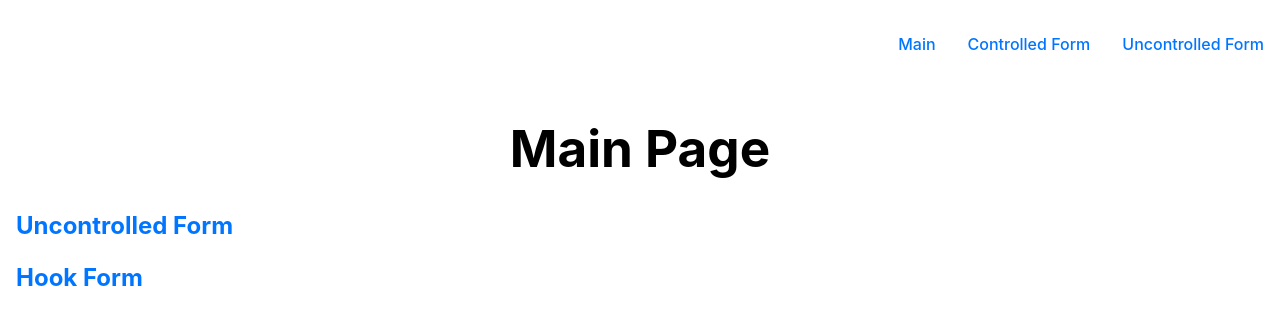
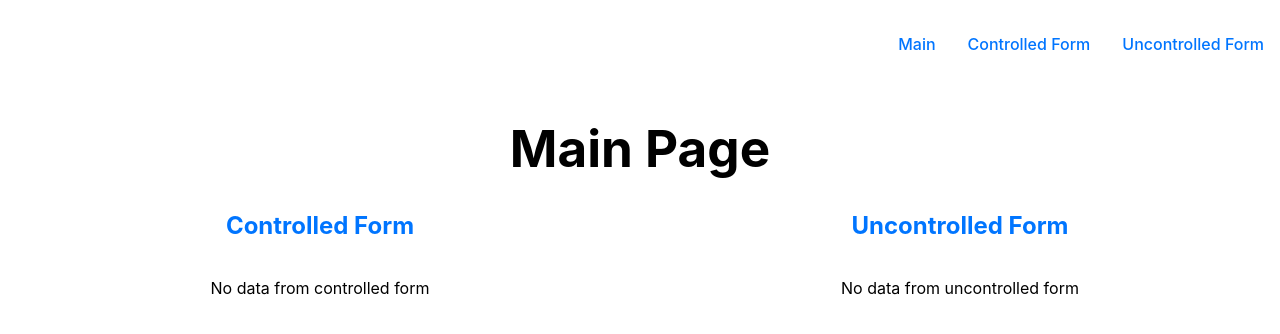
Before and after one commit to Diana2886/rsschool-react-app, a React (Vite) app: page / in a window 1280 px wide. Shown: the top 334 px of the page. Built offline with nearby package versions, Linux system fonts and the light colour scheme.

Commit message:
feat: change Main

```diff
--- /dev/null
+++ b/src/components/Main/Main.css
@@ -0,0 +1,4 @@
+.main-content {
+  display: flex;
+  gap: 2rem;
+}
--- a/src/components/Main/Main.tsx
+++ b/src/components/Main/Main.tsx
@@ -1,37 +1,44 @@
-import { Link } from 'react-router-dom';
 import { RootState } from '../../store';
-import { useAppSelector } from '../../store/hooks';
-import { StateFormData } from '../StateFormData';
+import { useAppDispatch, useAppSelector } from '../../store/hooks';
+import { useEffect, useState } from 'react';
+import { clearNewSubmissionId } from '../../store/formSlice';
+import { FormType } from './constants';
+import { FormSection } from '../FormSection';
+import './Main.css';
 
 export function Main() {
-  const { uncontrolledFormData, hookFormData, recentlyEnteredData } = useAppSelector(
-    (state: RootState) => state.form
-  );
-  const isRecentlyEnteredDataFromUncontrolledForm =
-    recentlyEnteredData?.formType === 'uncontrolled';
-  const isRecentlyEnteredDataFromHookForm = recentlyEnteredData?.formType === 'hook';
+  const dispatch = useAppDispatch();
+  const { controlledFormSubmissions, uncontrolledFormSubmissions, newSubmissionId } =
+    useAppSelector((state: RootState) => state.form);
+  const [highlightedId, setHighlightedId] = useState<number | null>(null);
 
-  console.log('uncontrolledFormData', uncontrolledFormData);
-  console.log('hookFormData', hookFormData);
+  useEffect(() => {
+    if (newSubmissionId) {
+      setHighlightedId(newSubmissionId);
+      const timer = setTimeout(() => {
+        setHighlightedId(null);
+        dispatch(clearNewSubmissionId());
+      }, 2000);
+
+      return () => clearTimeout(timer);
+    }
+  }, [newSubmissionId, dispatch]);
+
   return (
     <main>
       <h1>Main Page</h1>
-      {/* <div
-        style={{
-          border: isRecentlyEnteredDataFromUncontrolledForm ? '2px solid green' : 'none',
-        }}
-      > */}
-      <Link to="/uncontrolled-form">
-        <h2>Uncontrolled Form</h2>
-      </Link>
-      {isRecentlyEnteredDataFromUncontrolledForm && <StateFormData data={uncontrolledFormData} />}
-      {/* </div> */}
-      {/* <div style={{ border: isRecentlyEnteredDataFromHookForm ? '2px solid blue' : 'none' }}> */}
-      <Link to="/hook-form">
-        <h2>Hook Form</h2>
-      </Link>
-      {isRecentlyEnteredDataFromHookForm && <StateFormData data={hookFormData} />}
-      {/* </div> */}
+      <div className="main-content">
+        <FormSection
+          formType={FormType.CONTROLLED}
+          submissions={controlledFormSubmissions}
+          highlightedId={highlightedId}
+        />
+        <FormSection
+          formType={FormType.UNCONTROLLED}
+          submissions={uncontrolledFormSubmissions}
+          highlightedId={highlightedId}
+        />
+      </div>
     </main>
   );
 }
--- /dev/null
+++ b/src/components/Main/constants.ts
@@ -0,0 +1,4 @@
+export enum FormType {
+  CONTROLLED = 'controlled',
+  UNCONTROLLED = 'uncontrolled',
+}
```
